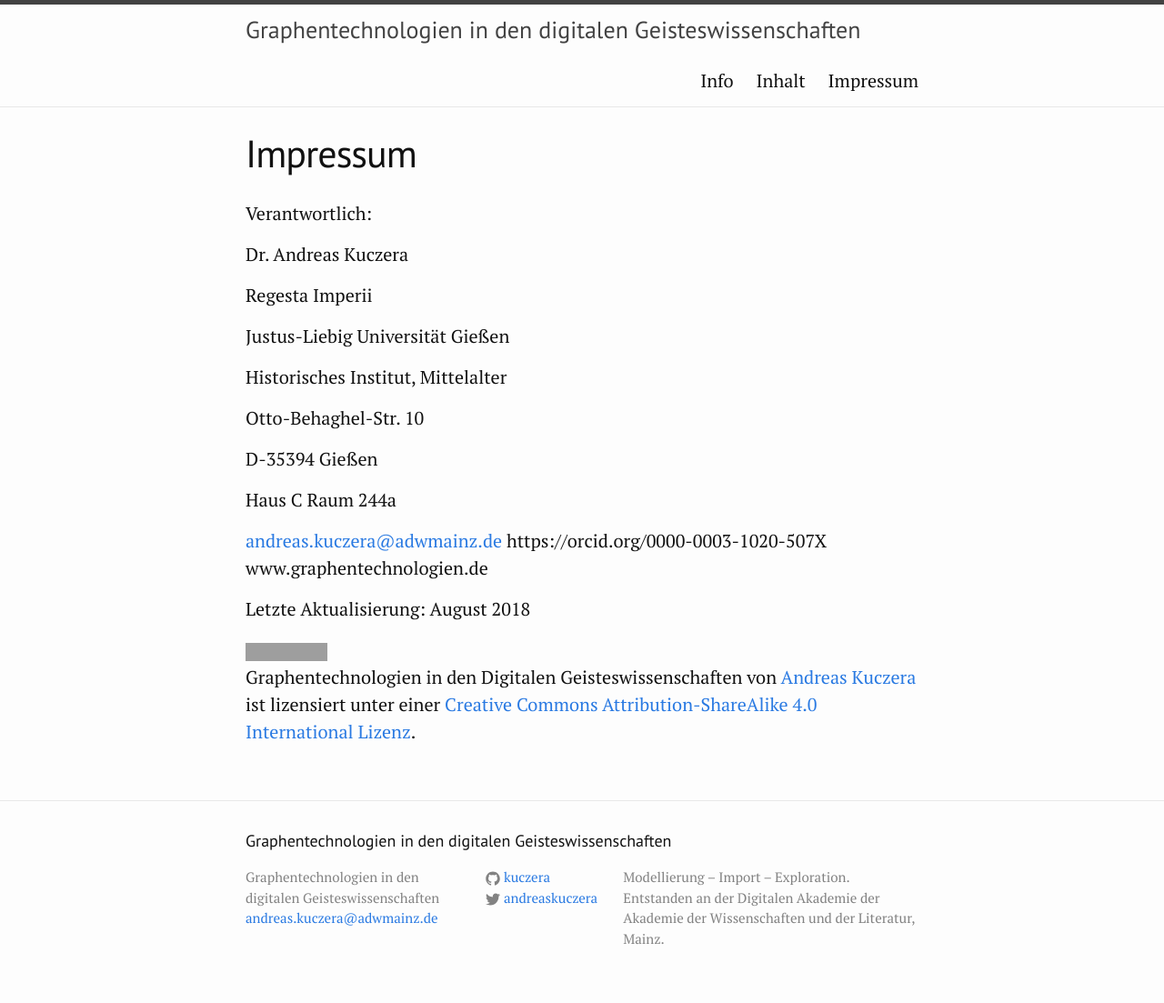
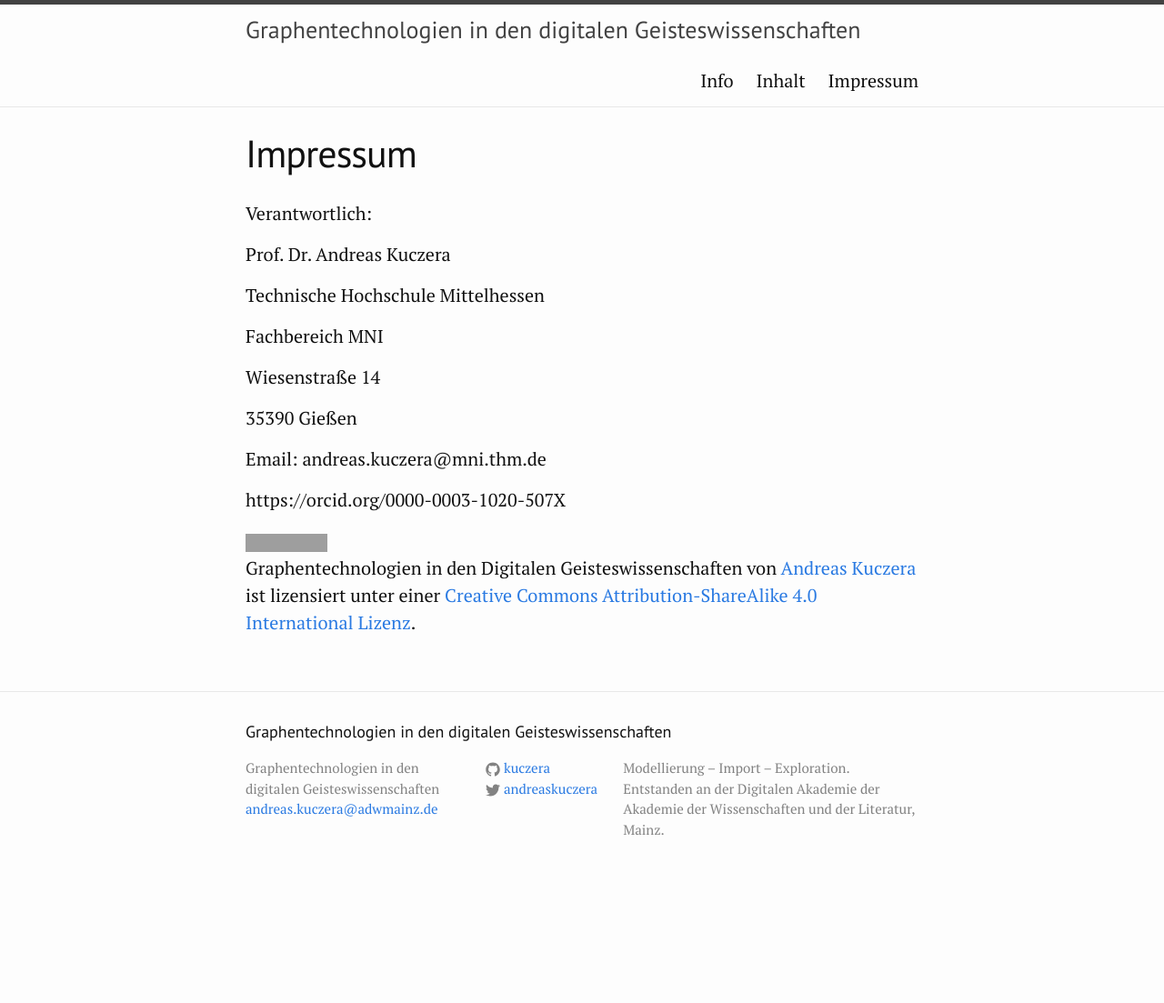
Before and after one commit to kuczera/Graphentechnologien, a Jekyll site: the page built from docs/credits.md, in a window 1280 px wide. Shown: the whole page at 91% size. Built offline with Jekyll 4.4.1, drawn with Linux system fonts in a browser that asks for light colours; after the commit the page ends 983 px from its top, so only the background shows below that; grey boxes are pictures that could not be loaded.

Commit message:
Update credits.md

```diff
--- a/docs/credits.md
+++ b/docs/credits.md
@@ -8,24 +8,18 @@ order: 5
 
 Verantwortlich:
 
-Dr. Andreas Kuczera
+Prof. Dr. Andreas Kuczera
 
-Regesta Imperii
+Technische Hochschule Mittelhessen
 
-Justus-Liebig Universität Gießen
+Fachbereich MNI
 
-Historisches Institut, Mittelalter
+Wiesenstraße 14
 
-Otto-Behaghel-Str. 10
+35390 Gießen
 
-D-35394 Gießen
+Email: andreas.kuczera@mni.thm.de
 
-Haus C Raum 244a
-
-<mailto:andreas.kuczera@adwmainz.de>
 https://orcid.org/0000-0003-1020-507X
-www.graphentechnologien.de
-
-Letzte Aktualisierung: August 2018
 
 <a rel="license" href="http://creativecommons.org/licenses/by-sa/4.0/"><img alt="Creative Commons License" style="border-width:0" src="https://i.creativecommons.org/l/by-sa/4.0/88x31.png" /></a><br /><span xmlns:dct="http://purl.org/dc/terms/" href="http://purl.org/dc/dcmitype/Text" property="dct:title" rel="dct:type">Graphentechnologien in den Digitalen Geisteswissenschaften</span> von <a xmlns:cc="http://creativecommons.org/ns#" href="https://orcid.org/0000-0003-1020-507X" property="cc:attributionName" rel="cc:attributionURL">Andreas Kuczera</a> ist lizensiert unter einer <a rel="license" href="http://creativecommons.org/licenses/by-sa/4.0/">Creative Commons Attribution-ShareAlike 4.0 International Lizenz</a>.
```
